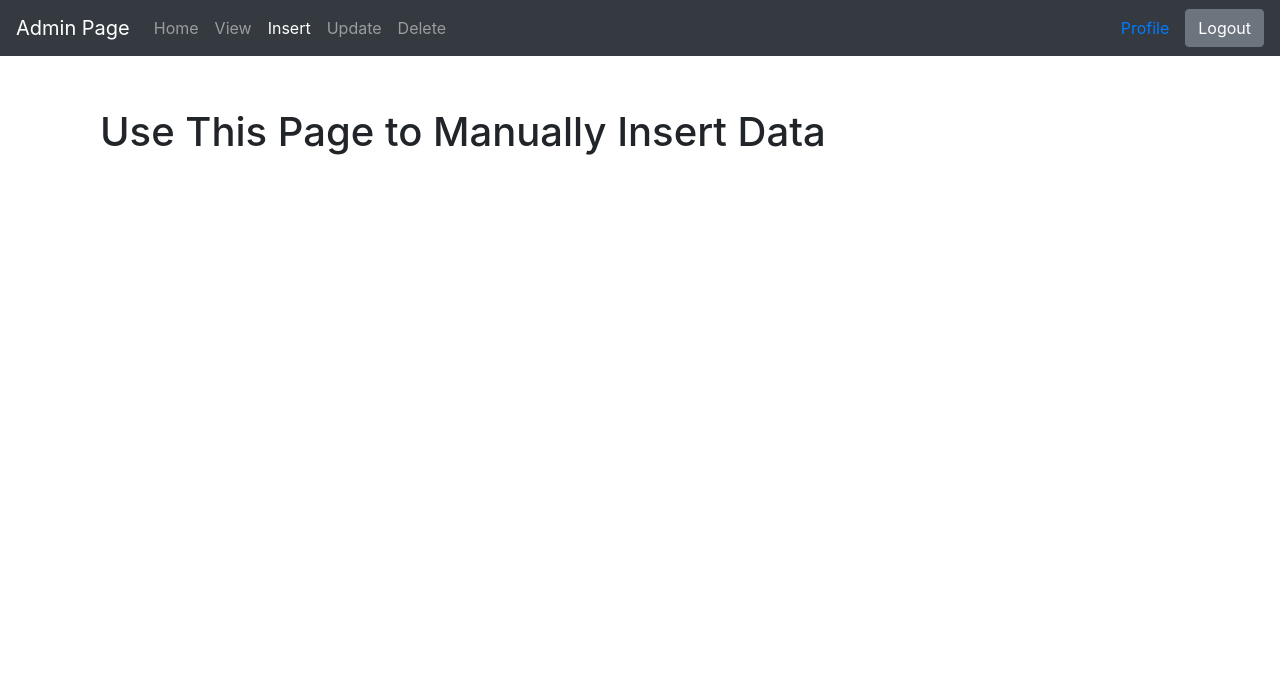
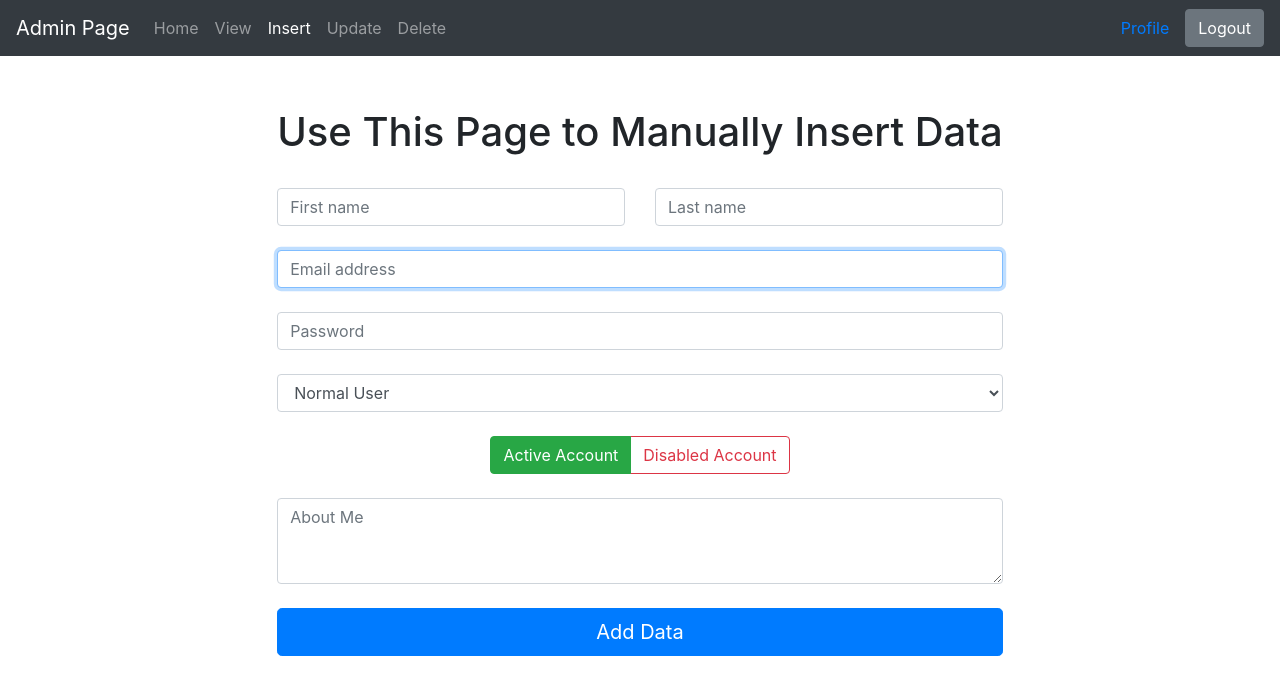
Before and after one commit to VirtualScope/ForumAdminScope, a PHP site: page /insert.php in a window 1280 px wide. Shown: the top 695 px of the page. Run offline with PHP 8.4, Linux system fonts and the light colour scheme.

Commit message:
Implement inserting

```diff
--- a/includes/database.inc.php
+++ b/includes/database.inc.php
@@ -1,11 +1,9 @@
 <?php
-Class DatabaseAccessLayer {
-    // Properties
+Class Database { # Written from scratch, I copied over ~10-15% or so of the code from the previous https://github.com/VirtualScope/AngryNerds-Master/blob/master/includes/db_access_layer.php but I wrote each of these public methods from scratch.
     private $connection;
 
     function __construct($db_host, $db_user, $db_pass, $db_name)
     {
-        // Connect to DB
         $this->connection = new mysqli($db_host, $db_user, $db_pass, $db_name);
         $this->connection->set_charset("utf8");
         if ($this->connection->connect_errno) { # https://www.php.net/manual/en/mysqli.error.php
@@ -33,17 +31,20 @@ Class DatabaseAccessLayer {
         $sql = "SELECT id,fname,lname,email,`admin` FROM `users` WHERE id=$id ORDER BY last_log_in ASC";
         return $this->query($sql);
     }
-    function add_user($username, $password, $firstname, $lastname)
+    function add_user($firstname, $lastname, $email, $pass, $admin, $active, $notes)
     {
-        $creation_date = time();
-
-        $sql = "INSERT INTO `user_post`(`username`, `password`, `firstname`, `lastname`, `creation_date`)
+        $now = time();
+        $hash = password_hash($pass, PASSWORD_DEFAULT);
+        $sql = "INSERT INTO `users`(`fname`, `lname`, `email`, `pass`, `admin`, `last_log_in`, `active`, `notes`)
         VALUES (
-        '" . $username . "',
-        '" . $password . "',
-        " . $firstname . ",
-        " . $lastname . ",
-        '" . $creation_date . "'
+        '" . $firstname . "',
+        '" . $lastname . "',
+        '" . $email . "',
+        '" . $hash . "',
+        '" . $admin . "',
+        " . $now . ",
+        '" . $active . "',
+        '" . $notes . "'
         )";
         return $this->query($sql);
     }
@@ -64,4 +65,4 @@ Class DatabaseAccessLayer {
 
 }
 
-$Database = new DatabaseAccessLayer("127.0.0.1", "root", "", "angrynerdsmaster");
+$Database = new Database("127.0.0.1", "root", "", "angrynerdsmaster");
--- a/includes/header.inc.php
+++ b/includes/header.inc.php
@@ -3,6 +3,7 @@ include('env.inc.php');
 include('session.inc.php');
 include('secured.inc.php');
 include('database.inc.php');
+include('valid.inc.php');
 # Selected Page NavBar Code
 
 ?>
--- /dev/null
+++ b/includes/valid.inc.php
@@ -0,0 +1,16 @@
+<?php # THIS WHOLE FILE IS BY ME, SOURCED FROM https://github.com/VirtualScope/AngryNerds-Master/blob/master/includes/validate.php , Github issues made it so my name didn't show up as comitting it, but 100% of it is made by me!
+# Note: this does not support the global flag. The underlying code would need modification.
+
+$GLOBALS['FIRST_NAME_VALID'] = "/^[A-Z][A-z]+$/";
+$GLOBALS['LAST_NAME_VALID'] = "/^[A-Z][A-z]+$/";
+$GLOBALS['FIRST_NAME_INVALID_ERROR'] = # Same as below.
+$GLOBALS['LAST_NAME_INVALID_ERROR'] = "Acceptable Characters: Capital or lowercase with the first letter capitalized.";
+
+$GLOBALS['PASSWORD_VALID'] = "/^(\w|\d|[#%^&?.!,()]){8,99}$/";
+# Please don't change this on a live site without validating the current SQL passwords still match the new format.
+
+$GLOBALS['PASSWORD_INVALID_ERROR'] = "Acceptable Characters: Letters, Numbers, and common symbols.";
+
+$GLOBALS['NOTES_VALID'] = "/^(\s|\w|\d|[#%^&?.!,()]){0,999}$/";
+$GLOBALS['NOTES_INVALID_ERROR'] = "Can only contain letters, numbers, spaces, and a few common symbols.";
+?>
--- a/insert.php
+++ b/insert.php
@@ -2,15 +2,121 @@
 $secured = true;
 $page = "insert";
 include('includes/header.inc.php');
+$postReturn = getPostInputs($Database);
+$err;
+$happyMessage;
+
+if (isset($_SESSION["error"]))
+    {
+        $err = $_SESSION["error"];
+        unset($_SESSION["error"]);
+    }
+    else if (isset($postReturn) && $postReturn !== "")
+        $err = $postReturn;
+    else if (isset($postReturn) && $postReturn === "")
+        $happyMessage = "Data Submitted!";
+
+
+
 ?>
-<h1 class="mt-5">Use This Page to Manually Insert Data</h1>
-<?php if (isset($_SESSION["error"]))
+<div class="row d-flex justify-content-center"> <!-- https://mdbootstrap.com/docs/jquery/utilities/horizontal-align/-->
+    <div class="text-center col-18">
+        <h1 class="mt-5">Use This Page to Manually Insert Data</h1>
+            <?php if (isset($err))
+                echo "<div class=\"alert alert-danger\" role=\"alert\">$err</div>";
+            else if (isset($happyMessage))
+                echo "<div class=\"alert alert-success\" role=\"alert\">$happyMessage</div>";
+            ?>
+<?php # ***START*** SOURCED FROM INTERNET APPLICATION CLASS https://github.com/VirtualScope/AngryNerds-Master/commit/d963dda463514c5a4c16fcd211ca68b07a3f4f48 ?>
+        <form class="form-signin" method="post" action="insert.php">
+            <br>
+            <div class="row">
+                <div class="col">
+                <input type="text" name="inputFirstName" class="form-control" placeholder="First name" required pattern="<?php echo substr($GLOBALS['FIRST_NAME_VALID'],1,-1);?>" title="<?php echo $GLOBALS['FIRST_NAME_INVALID_ERROR'];?>"
+                    <?php
+                        if (isset($_SESSION) && isset($_SESSION['firstNameRemember']))
+                        {
+                            echo "value=" . $_SESSION['firstNameRemember'];
+                        }
+                    ?>
+                >
+                </div>
+                <div class="col">
+                <input type="text" name="inputLastName" class="form-control" placeholder="Last name" required pattern="<?php echo substr($GLOBALS['LAST_NAME_VALID'],1,-1);?>" title="<?php echo $GLOBALS['LAST_NAME_INVALID_ERROR'];?>"
+                    <?php
+                        if (isset($_SESSION) && isset($_SESSION['lastNameRemember']))
+                        {
+                            echo "value=" . $_SESSION['lastNameRemember'];
+                        }
+                    ?>
+                >
+                </div>
+            </div>
+            <br>
+            <input type="email" id="inputEmail" name="inputEmail" class="form-control" placeholder="Email address" required="" autofocus="">
+            <br>
+            <input type="password" id="inputPassword" name="inputPassword" required pattern="<?php echo substr($GLOBALS['PASSWORD_VALID'],1,-1);?>" title="<?php echo $GLOBALS['PASSWORD_INVALID_ERROR'];?>" class="form-control" placeholder="Password" required="">
+            <br>
+            <select id="isAdmin" name="isAdmin" class="form-control" tab-index="-1">
+                <option value="0" selected>Normal User</option>
+                <option value="1">**Admin** (Danger! This grants the user priviledge to delete ANY class!)</option> <!--Intentionally dropdown to help prevent mistakes!-->
+            </select>
+            <br>
+            <div class="btn-group btn-group-toggle" data-toggle="buttons">
+            <label class="btn btn-outline-success">
+                <input type="radio" name="isActive" id="activeAccount" autocomplete="off" checked value="yes"> Active Account
+            </label>
+            <label class="btn btn-outline-danger">
+                <input type="radio" name="isActive" id="disabledAccount" autocomplete="off" value="no"> Disabled Account
+            </label>
+            </div>
+            <br>
+            <br>
+            <textarea class="form-control" placeholder="About Me" id="notes" name="notes" rows="3" required pattern="<?php echo substr($GLOBALS['NOTES_VALID'],1,-1);?>" title="<?php echo $GLOBALS['NOTES_INVALID_ERROR'];?>"></textarea>
+            <br>
+            <button class="btn btn-lg btn-primary btn-block" type="submit" name="submit">Add Data</button>
+        </form>
+<?php # ***END***   SOURCED FROM INTERNET APPLICATION CLASS https://github.com/VirtualScope/AngryNerds-Master/commit/d963dda463514c5a4c16fcd211ca68b07a3f4f48 ?>
+
+    </div>
+</div>
+<?php
+function getPOSTInputs($Database)
 {
-    $err = $_SESSION["error"];
-    echo "<div class=\"alert alert-danger\" role=\"alert\">$err</div>";
-    unset($_SESSION["error"]);
-} ?>
+  # ***START*** CODE SOURCED FROM: https://github.com/VirtualScope/AngryNerds-Master/commit/d963dda463514c5a4c16fcd211ca68b07a3f4f48
+  $inputFirstName = $inputLastName = $inputEmail = $inputPassword = $notes = "";
+  $isAdmin = 0;
+  $isActive = 'yes';
+  $results = [];
+  # ***END*** CODE SOURCED FROM: https://github.com/VirtualScope/AngryNerds-Master/commit/d963dda463514c5a4c16fcd211ca68b07a3f4f48
 
-<?php
+    if (!isset($_POST['isActive']) || !isset($_POST['isAdmin']) || !isset($_POST['inputFirstName']) || !isset($_POST['inputLastName']) || !isset($_POST['inputEmail']) || !isset($_POST['inputPassword']) || !isset($_POST['notes']))
+        return; # Null return means it didn't get a request.
+  # ***START*** CODE SOURCED FROM: https://github.com/VirtualScope/AngryNerds-Master/commit/d963dda463514c5a4c16fcd211ca68b07a3f4f48
+  if (isset($_POST['inputFirstName'])) $inputFirstName = trim($_POST['inputFirstName']);
+  if (isset($_POST['inputLastName'])) $inputLastName = trim($_POST['inputLastName']);
+  if (isset($_POST['inputEmail'])) $inputEmail = trim($_POST['inputEmail']);
+  if (isset($_POST['inputPassword'])) $inputPassword = trim($_POST['inputPassword']);
+  if (isset($_POST['notes'])) $notes = trim($_POST['notes']);
+    # ***END*** CODE SOURCED FROM: https://github.com/VirtualScope/AngryNerds-Master/commit/d963dda463514c5a4c16fcd211ca68b07a3f4f48
+  if (isset($_POST['isAdmin'])) $isAdmin = intval($_POST['isAdmin']);
+  if (isset($_POST['isActive'])) $isActive = trim($_POST['isActive']);
+  # ***START*** CODE SOURCED FROM: https://github.com/VirtualScope/AngryNerds-Master/commit/d963dda463514c5a4c16fcd211ca68b07a3f4f48
+  array_push($results, boolval(preg_match($GLOBALS["FIRST_NAME_VALID"], $inputFirstName)));
+  array_push($results, boolval(preg_match($GLOBALS["LAST_NAME_VALID"], $inputLastName)));
+  array_push($results, boolval(filter_var($inputEmail, FILTER_VALIDATE_EMAIL)));
+  array_push($results, boolval(preg_match($GLOBALS['PASSWORD_VALID'], $inputPassword)));
+  array_push($results, boolval(preg_match($GLOBALS['NOTES_VALID'], $notes)));
+  # ***END*** CODE SOURCED FROM: https://github.com/VirtualScope/AngryNerds-Master/commit/d963dda463514c5a4c16fcd211ca68b07a3f4f48
+  array_push($results, boolval(preg_match("/^(0)|(1)$/", $isAdmin)));
+  array_push($results, boolval(preg_match("/^(yes)|(no)$/", $isActive)));
+  # ***START*** CODE SOURCED FROM: https://github.com/VirtualScope/AngryNerds-Master/commit/d963dda463514c5a4c16fcd211ca68b07a3f4f48
+  if (in_array(false, $results) === true) return "Invalid input in one or more fields!"; # Client side gives instant feedback, this is to stop bad clients.
+  # ***END*** CODE SOURCED FROM: https://github.com/VirtualScope/AngryNerds-Master/commit/d963dda463514c5a4c16fcd211ca68b07a3f4f48
+  $worked = $Database->add_user($inputFirstName, $inputLastName, $inputEmail, $inputPassword, $isAdmin, $isActive, $notes);
+  if ($worked) return ""; # Just return if it works.
+  else return "Database Error"; # Error.
+
+}
 include("includes/footer.inc.php");
 ?>
```
